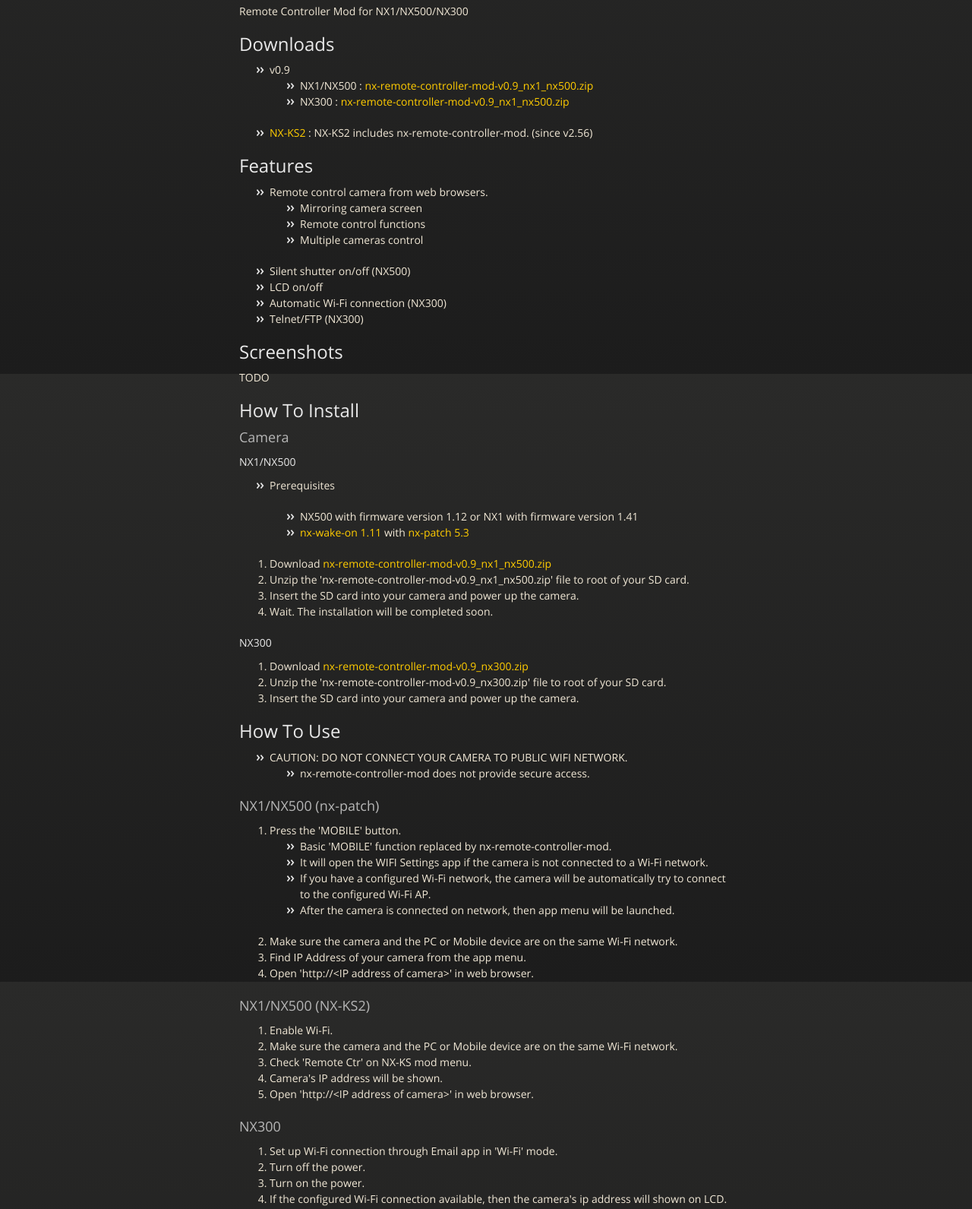
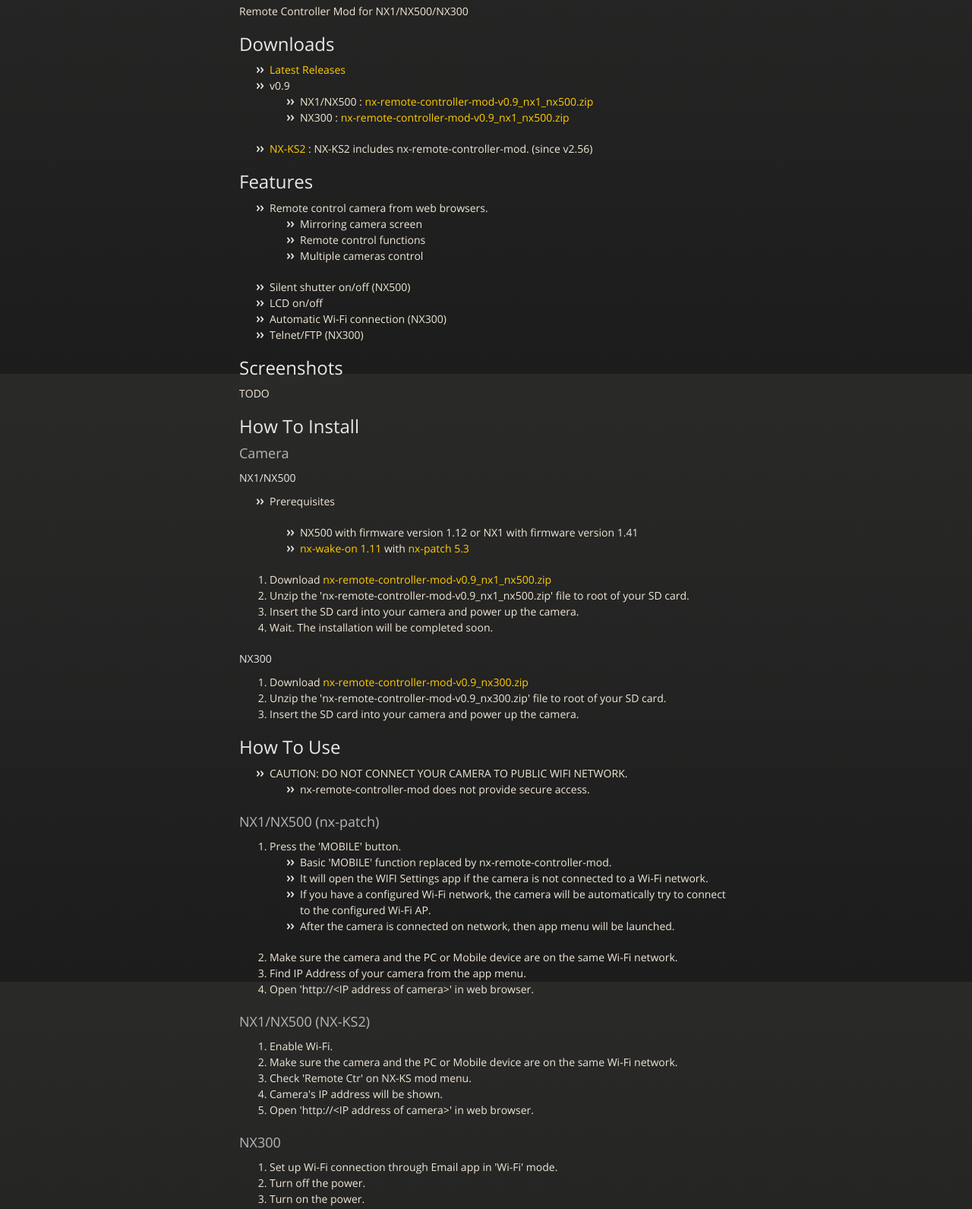
Before and after one commit to mewlips/nx-remote-controller-mod, a plain HTML site: page index.html in a window 1280 px wide. Shown: the part 308-1899 px from the top of the page at 76% size. Drawn offline with nearby package versions, Linux system fonts and the light colour scheme.

```diff
--- a/index.html
+++ b/index.html
@@ -47,6 +47,7 @@
 <a id="downloads" class="anchor" href="#downloads" aria-hidden="true"><span aria-hidden="true" class="octicon octicon-link"></span></a>Downloads</h2>
 
 <ul>
+<li><a href="https://github.com/mewlips/nx-remote-controller-mod/releases">Latest Releases</a></li>
 <li>v0.9
 
 <ul>
@@ -171,7 +172,7 @@
 <li>Set up Wi-Fi connection through Email app in 'Wi-Fi' mode.</li>
 <li>Turn off the power.</li>
 <li>Turn on the power.</li>
-<li>If the configured Wi-Fi connection available, then the camera's ip address will shown on LCD.</li>
+<li>If the configured Wi-Fi connection available, then the camera's ip address will be shown on LCD.</li>
 <li>Open 'http://&lt;IP address of camera&gt;' in web browser.</li>
 </ol>
 
```
Also changed, not shown: params.json (+1 -1 lines).
